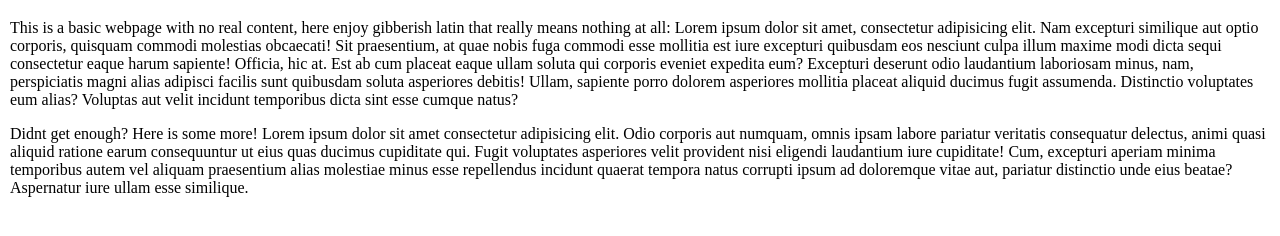
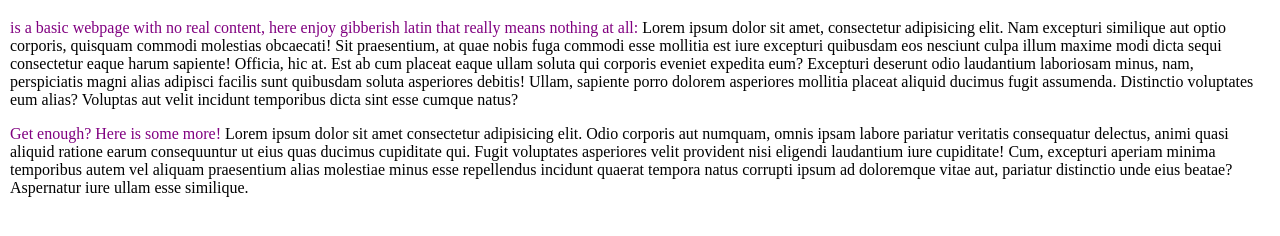
Before and after one commit to Jay-Remm/C1-Project-5, a plain HTML site: page index.html in a window 1280 px wide. Shown: the part 144-380 px from the top of the page. Drawn offline with Linux system fonts and the light colour scheme.

Commit message:
Changed the color of the first sentence of the home page and bolded some words on the other pages

```diff
--- a/index.html
+++ b/index.html
@@ -27,8 +27,8 @@
     </header>
     <main>
         <h1>Basic Home Page</h1>
-        <p>This is a basic webpage with no real content, here enjoy gibberish latin that really means nothing at all: Lorem ipsum dolor sit amet, consectetur adipisicing elit. Nam excepturi similique aut optio corporis, quisquam commodi molestias obcaecati! Sit praesentium, at quae nobis fuga commodi esse mollitia est iure excepturi quibusdam eos nesciunt culpa illum maxime modi dicta sequi consectetur eaque harum sapiente! Officia, hic at. Est ab cum placeat eaque ullam soluta qui corporis eveniet expedita eum? Excepturi deserunt odio laudantium laboriosam minus, nam, perspiciatis magni alias adipisci facilis sunt quibusdam soluta asperiores debitis! Ullam, sapiente porro dolorem asperiores mollitia placeat aliquid ducimus fugit assumenda. Distinctio voluptates eum alias? Voluptas aut velit incidunt temporibus dicta sint esse cumque natus?</p>
-        <p>Didnt get enough? Here is some more! Lorem ipsum dolor sit amet consectetur adipisicing elit. Odio corporis aut numquam, omnis ipsam labore pariatur veritatis consequatur delectus, animi quasi aliquid ratione earum consequuntur ut eius quas ducimus cupiditate qui. Fugit voluptates asperiores velit provident nisi eligendi laudantium iure cupiditate! Cum, excepturi aperiam minima temporibus autem vel aliquam praesentium alias molestiae minus esse repellendus incidunt quaerat tempora natus corrupti ipsum ad doloremque vitae aut, pariatur distinctio unde eius beatae? Aspernatur iure ullam esse similique.</p>
+        <p><span style="color:purple;"> is a basic webpage with no real content, here enjoy gibberish latin that really means nothing at all:</span> Lorem ipsum dolor sit amet, consectetur adipisicing elit. Nam excepturi similique aut optio corporis, quisquam commodi molestias obcaecati! Sit praesentium, at quae nobis fuga commodi esse mollitia est iure excepturi quibusdam eos nesciunt culpa illum maxime modi dicta sequi consectetur eaque harum sapiente! Officia, hic at. Est ab cum placeat eaque ullam soluta qui corporis eveniet expedita eum? Excepturi deserunt odio laudantium laboriosam minus, nam, perspiciatis magni alias adipisci facilis sunt quibusdam soluta asperiores debitis! Ullam, sapiente porro dolorem asperiores mollitia placeat aliquid ducimus fugit assumenda. Distinctio voluptates eum alias? Voluptas aut velit incidunt temporibus dicta sint esse cumque natus?</p>
+        <p><span style="color: purple;">Get enough? Here is some more!</span> Lorem ipsum dolor sit amet consectetur adipisicing elit. Odio corporis aut numquam, omnis ipsam labore pariatur veritatis consequatur delectus, animi quasi aliquid ratione earum consequuntur ut eius quas ducimus cupiditate qui. Fugit voluptates asperiores velit provident nisi eligendi laudantium iure cupiditate! Cum, excepturi aperiam minima temporibus autem vel aliquam praesentium alias molestiae minus esse repellendus incidunt quaerat tempora natus corrupti ipsum ad doloremque vitae aut, pariatur distinctio unde eius beatae? Aspernatur iure ullam esse similique.</p>
     </main>
     </div>
 </body>
```
Also changed, not shown: basic-society.html (+2 -2 lines), products/single-products.html (+1 -1 lines).
